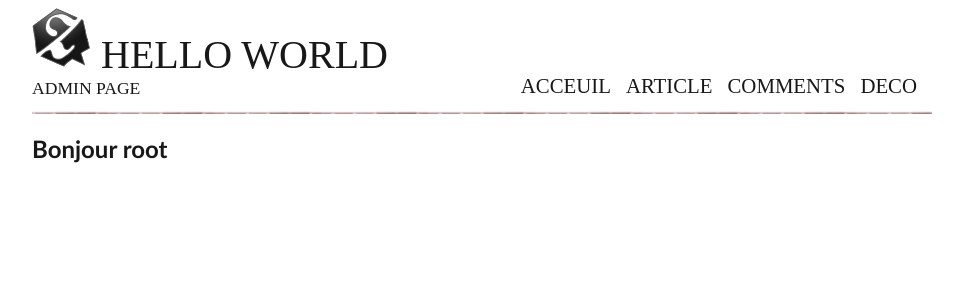
After one commit to outcast292/EST-WEB-news-php, a PHP site: page /admin/post.php in a window 1280 px wide. The commit adds this page. Shown: the top 300 px of the page, without its empty margins (158-1120 px from the left). Run offline with PHP 8.4, Linux system fonts and the light colour scheme; a user stored in the database is signed in.

Commit message:
some fixes

```diff
--- /dev/null
+++ b/admin/html/header.html
@@ -0,0 +1,18 @@
+<header id="header">
+                <div id="titre_principal">
+                    <div id="logo">
+                        <img src="../images/zozor_logo.png" alt="LOGO" />
+                        <h1>HELLO WORLD</h1>
+                    </div>
+                    <h2>ADMIN PAGE</h2>
+                </div>
+
+                <nav>
+                    <ul>
+                        <li><a href="index.php">acceuil</a></li>
+                        <li><a href="post.php">article</a></li>
+                        <li><a href="cmt.php">comments</a></li>
+                        <li><a href="#contact">deco</a></li>
+                    </ul>
+                </nav>
+</header>
--- /dev/null
+++ b/admin/post.php
@@ -0,0 +1,22 @@
+<!DOCTYPE html>
+<html>
+<head>
+	<title>Admin page</title>
+	<link rel="stylesheet" type="text/css" href="../css/admin.css">
+</head>
+<body>
+	<?php session_start();
+		if(!isset($_SESSION["id_ad"])){
+			header("location: index.php");
+		} ?>
+	<div style="width: 900px;margin: auto;">
+		<?php require "html/header.html" ?>
+	<h2>Bonjour <?php echo $_SESSION['name']; ?></h2>
+	</div>
+
+
+
+
+
+</body>
+</html>
--- a/css/admin.css
+++ b/css/admin.css
@@ -80,3 +80,29 @@ table{
 	width: 80%;
 	margin: auto;
 }
+/* Navigation */
+
+nav ul
+{
+    list-style-type: none;
+    display: flex;
+}
+
+nav li
+{
+    margin-right: 15px;
+}
+
+nav a
+{
+    font-size: 1.3em;
+    color: #181818;
+    padding-bottom: 3px;
+    text-decoration: none;
+}
+
+nav a:hover
+{
+    color: #760001;
+    border-bottom: 3px solid #760001;
+}
```
Also changed, not shown: admin/index.php (+8 -30 lines).
